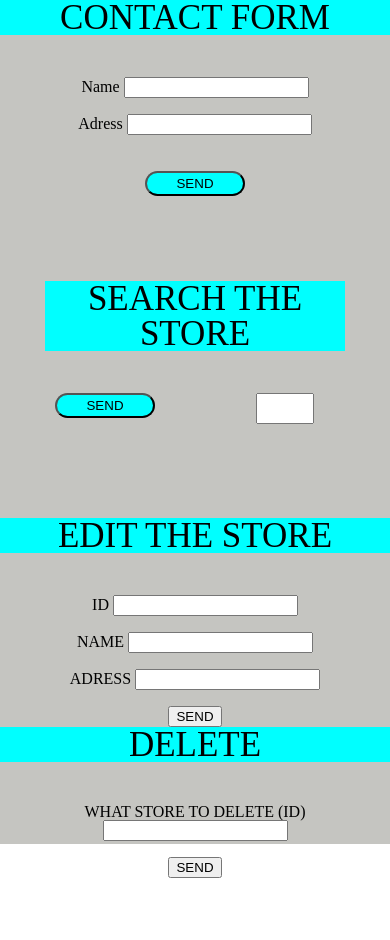
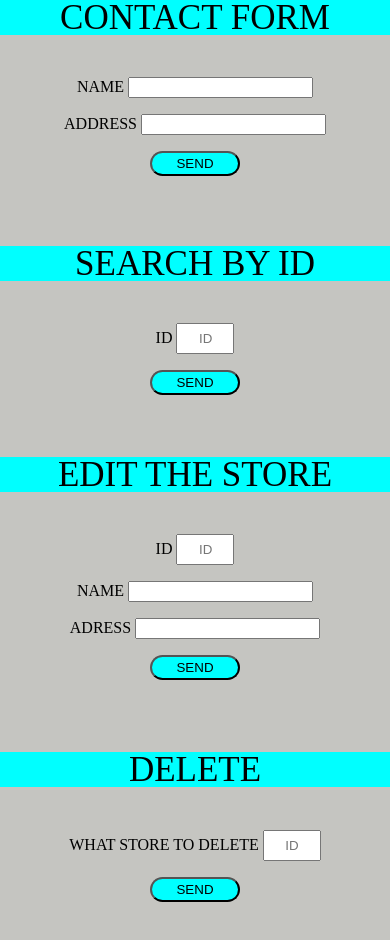
Before and after one commit to Lucas-Cunhaa/Front-End-DoDev-Exercises, a website: page src/storeRegistration/index.html in a window 390 px wide. Before the commit the page ends 878 px from the top, so only its background shows below. Drawn offline with Linux system fonts and the light colour scheme.

Commit message:
Mobile mobile stylization had been done

```diff
--- a/src/storeRegistration/index.css
+++ b/src/storeRegistration/index.css
@@ -44,61 +44,44 @@ table {
 
 .content{
     text-align: center;
-    height: 100vh;
     background-color: rgb(197, 197, 193);
+    height: 130vh;
+}
+.postForm{
+    height: 10vh;
 }
 h2{
     font-size: 35px;
     background-color: aqua;
     margin-bottom: 5vh;
 }
-.Postform label{
-    display: block;
-    margin-bottom: 5px;
-    font-size: 20px;
+.searchForm{
+    margin-top: 10vh;
+    height: 10vh;
 }
-.Postform input{
-    width: 250px;
-
-}
-#end, #open{
-    width: 80px;
-}
-#postButton{
-    margin-top: 20px;
-    width: 100px;
+.button{
+    width: 90px;
     height: 25px;
     background-color: aqua;
     border-radius: 50px;
 }
-#postButton:hover{
+.button:hover{
     background-color: rgb(0, 255, 13);
     border:  rgb(0, 255, 13);
     transition: 0.75s;
 }
-.searchForm{
-    padding-top: 10vh;
-    width: 300px;
-    display: inline-block;
-}
-.search{
-    float: left;
-}
-#search{
+.number{
     width: 50px;
     height: 25px;
-    margin-left: 70px;
 }
-#searchButton{
-    width: 100px;
-    height: 25px;
-    background-color: aqua;
-    border-radius: 50px;
-    margin-left: 10px;
-    margin-bottom :100px;
+.putForm{
+    margin-top: 15vh;
+    height: 20vh;
 }
-#searchButton:hover{
-    background-color: rgb(0, 255, 13);
-    border:  rgb(0, 255, 13);
-    transition: 0.75s;
+.deleteForm{
+    margin-top: 15vh;
+    height: 10vh;
 }
+#delete{
+    margin-right: 109px;
+}
--- a/src/storeRegistration/index.html
+++ b/src/storeRegistration/index.html
@@ -11,44 +11,43 @@
         <section class="form">
             <h2>CONTACT FORM</h2>
             <form class="postForm" method="POST">
-                <label for="name">Name</label>
-                <input  class = "postName" type="text" id="name" name="name" required><br><br>
+                <label for="name">NAME</label>
+                <input  class = "postName text" type="text" id="name" name="name" required><br><br>
 
-                <label for="adress">Adress</label>
-                <input  class = "postAddress" type="text" id="adress" name="adress" required><br><br>
+                <label for="adress">ADDRESS</label>
+                <input  class = "postAddress text" type="text" id="adress" name="adress" required><br><br>
 
 
-                <input id ="postButton"  type="submit" value="SEND">
+                <input class ="button" id ="postButton"  type="submit" value="SEND">
             </form>
 
             <form class="searchForm" method="get">
-            <div>
-                <h2>SEARCH THE STORE</h2>
+                <h2>SEARCH BY ID</h2>
+                <label for="search">ID</label>
+                <input  class = "searchId number" type="number" id="search" name="search" placeholder="     ID" required></input><br><br>
+                <input  class = "search button" id ="searchButton button"  type="submit" value="SEND"></input>
 
-                <input  class = "searchId" type="number" id="search" name="search"  required></input>
-                <input  class = "search" id ="searchButton"  type="submit" value="SEND"></input>
-            </div>
             </form>
 
             <form class="putForm" method="put">
                 <h2>EDIT THE STORE</h2>
                 <label for="putId">ID</label>
-                <input  class = "putId" type="number" id="putId" name="id" required><br><br>
+                <input  class = "putId number" type="number" id="putId" name="id" placeholder="     ID" required><br><br>
 
                 <label for="putType">NAME</label>
-                <input  class = "putType" type="text" id="putType" name="type" required><br><br>
+                <input  class = "putType text" type="text" id="putType" name="type" required><br><br>
 
                 <label for="putContent">ADRESS</label>
-                <input  class = "putContent" type="text" id="putContent" name="content" required><br><br>
+                <input  class = "putContent text" type="text" id="putContent" name="content" required><br><br>
 
-                <input id ="putButton"  type="submit" value="SEND">
+                <input class="button" id ="putButton"  type="submit" value="SEND">
             </form>
             <form class="deleteForm" method="Delete">
                     <h2>DELETE</h2>
-                    <label for="deleteId">WHAT STORE TO DELETE (ID)</label>
-                    <input  class = "deleteId" type="number" id="deleteId" name="id" required><br><br>
+                    <label for="deleteId">WHAT STORE TO DELETE</label>
+                    <input  class = "deleteId number" type="number" id="deleteId" name="id"  placeholder="     ID"required><br><br>
 
-                    <input id ="deleteButton"  type="submit" value="SEND">
+                    <input class ="button" id ="deleteButton"  type="submit" value="SEND">
             </form>
         </section>
     </section>
```
